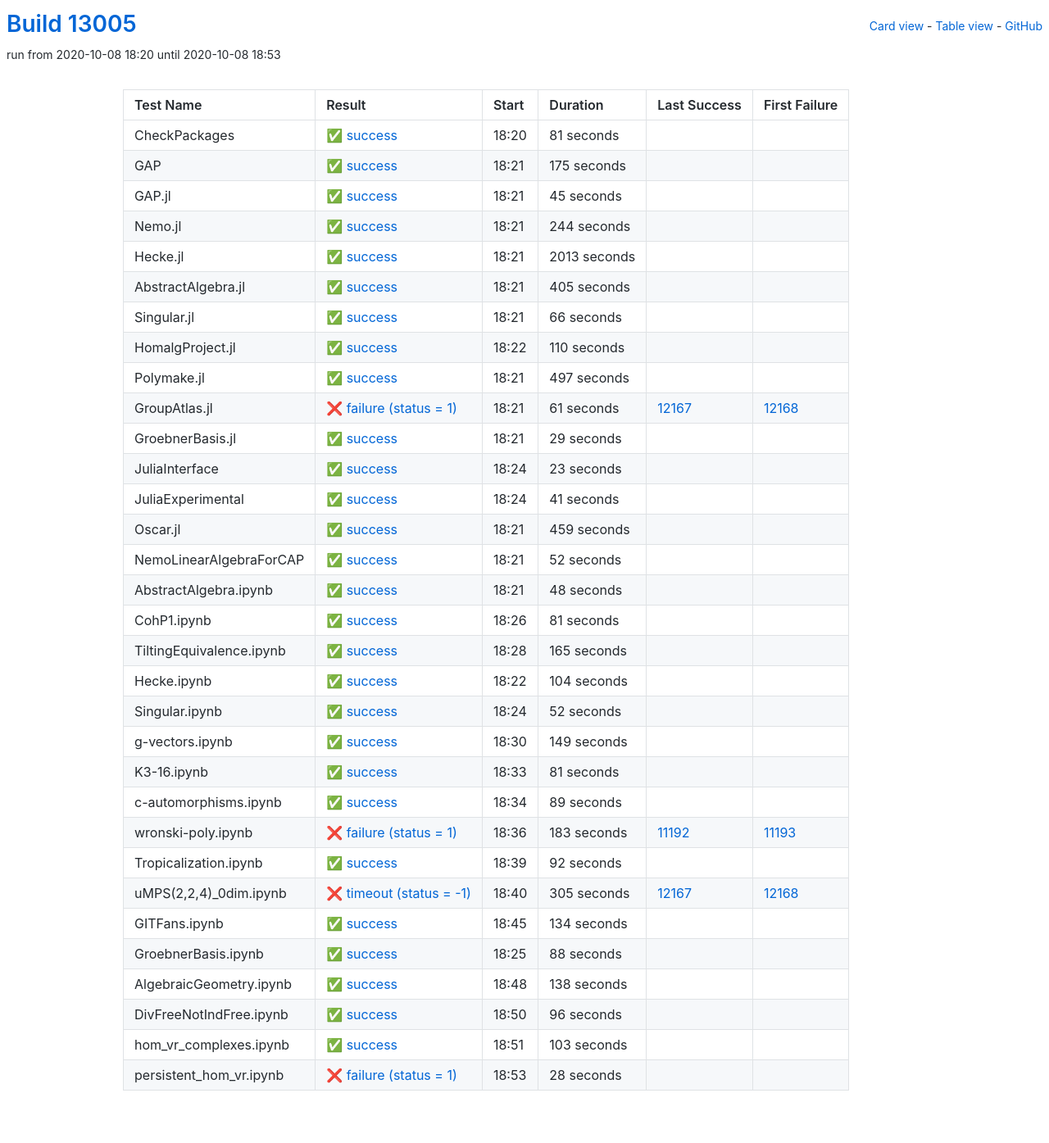
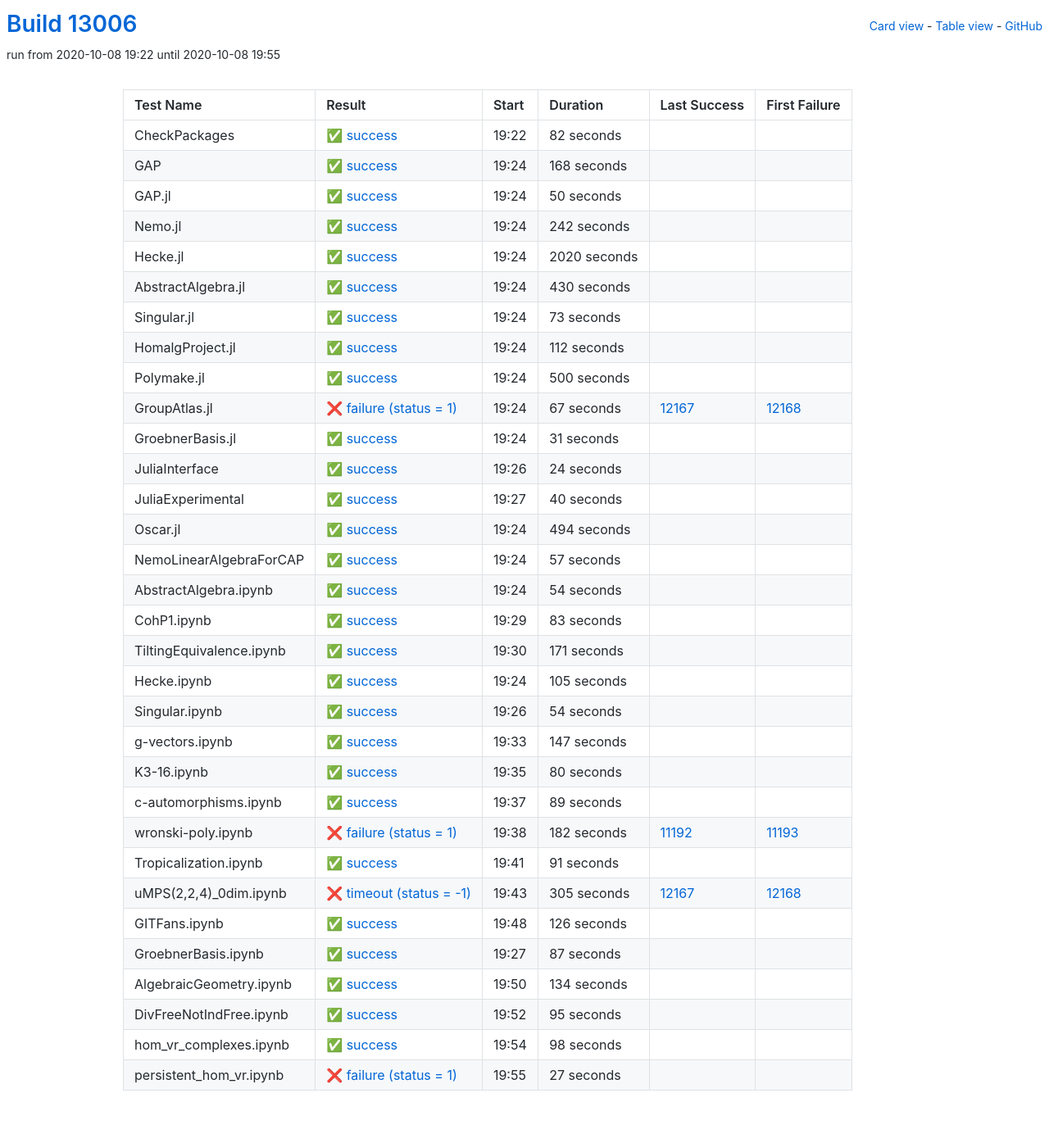
Before and after one commit to oscar-system/oscar-ci-status, a Jekyll site: the page built from table.html, in a window 1280 px wide. Shown: the whole page at 82% size. Built offline with Jekyll 4.4.1, drawn with Linux system fonts in a browser that asks for light colours.

Commit message:
Build #13006

```diff
--- a/_data/ci.yml
+++ b/_data/ci.yml
@@ -1,6 +1,6 @@
 ---
-build: 13005
-build_url: https://oscarci.mathematik.uni-kl.de/job/oscar/13005/
+build: 13006
+build_url: https://oscarci.mathematik.uni-kl.de/job/oscar/13006/
 job: oscar
 organization: oscar-system
 repo: oscar-ci-status
@@ -8,272 +8,272 @@
 tests:
 - name: CheckPackages
   id: checkpackages
-  log: https://oscarci.mathematik.uni-kl.de/job/oscar/13005/artifact/logs/build-13005/CheckPackages.log
-  start: 2020-10-08 18:20
+  log: https://oscarci.mathematik.uni-kl.de/job/oscar/13006/artifact/logs/build-13006/CheckPackages.log
+  start: 2020-10-08 19:22
   success: true
   exitcode: 0
   status: success
-  duration: 81
+  duration: 82
   last_success: false
   last_success_url:
   first_failure: false
   first_failure_url:
 - name: GAP
   id: gap
-  log: https://oscarci.mathematik.uni-kl.de/job/oscar/13005/artifact/logs/build-13005/GAP.log
-  start: 2020-10-08 18:21
+  log: https://oscarci.mathematik.uni-kl.de/job/oscar/13006/artifact/logs/build-13006/GAP.log
+  start: 2020-10-08 19:24
   success: true
   exitcode: 0
   status: success
-  duration: 175
+  duration: 168
   last_success: false
   last_success_url:
   first_failure: false
   first_failure_url:
 - name: GAP.jl
   id: gap-jl
-  log: https://oscarci.mathematik.uni-kl.de/job/oscar/13005/artifact/logs/build-13005/GAP.jl.log
-  start: 2020-10-08 18:21
+  log: https://oscarci.mathematik.uni-kl.de/job/oscar/13006/artifact/logs/build-13006/GAP.jl.log
+  start: 2020-10-08 19:24
   success: true
   exitcode: 0
   status: success
-  duration: 45
+  duration: 50
   last_success: false
   last_success_url:
   first_failure: false
   first_failure_url:
 - name: Nemo.jl
   id: nemo-jl
-  log: https://oscarci.mathematik.uni-kl.de/job/oscar/13005/artifact/logs/build-13005/Nemo.jl.log
-  start: 2020-10-08 18:21
+  log: https://oscarci.mathematik.uni-kl.de/job/oscar/13006/artifact/logs/build-13006/Nemo.jl.log
+  start: 2020-10-08 19:24
   success: true
   exitcode: 0
   status: success
-  duration: 244
+  duration: 242
   last_success: false
   last_success_url:
   first_failure: false
   first_failure_url:
 - name: Hecke.jl
   id: hecke-jl
-  log: https://oscarci.mathematik.uni-kl.de/job/oscar/13005/artifact/logs/build-13005/Hecke.jl.log
-  start: 2020-10-08 18:21
+  log: https://oscarci.mathematik.uni-kl.de/job/oscar/13006/artifact/logs/build-13006/Hecke.jl.log
+  start: 2020-10-08 19:24
   success: true
   exitcode: 0
   status: success
-  duration: 2013
+  duration: 2020
   last_success: false
   last_success_url:
   first_failure: false
   first_failure_url:
 - name: AbstractAlgebra.jl
   id: abstractalgebra-jl
-  log: https://oscarci.mathematik.uni-kl.de/job/oscar/13005/artifact/logs/build-13005/AbstractAlgebra.jl.log
-  start: 2020-10-08 18:21
+  log: https://oscarci.mathematik.uni-kl.de/job/oscar/13006/artifact/logs/build-13006/AbstractAlgebra.jl.log
+  start: 2020-10-08 19:24
   success: true
   exitcode: 0
   status: success
-  duration: 405
+  duration: 430
   last_success: false
   last_success_url:
   first_failure: false
   first_failure_url:
 - name: Singular.jl
   id: singular-jl
-  log: https://oscarci.mathematik.uni-kl.de/job/oscar/13005/artifact/logs/build-13005/Singular.jl.log
-  start: 2020-10-08 18:21
+  log: https://oscarci.mathematik.uni-kl.de/job/oscar/13006/artifact/logs/build-13006/Singular.jl.log
+  start: 2020-10-08 19:24
   success: true
   exitcode: 0
   status: success
-  duration: 66
+  duration: 73
   last_success: false
   last_success_url:
   first_failure: false
   first_failure_url:
 - name: HomalgProject.jl
   id: homalgproject-jl
-  log: https://oscarci.mathematik.uni-kl.de/job/oscar/13005/artifact/logs/build-13005/HomalgProject.jl.log
-  start: 2020-10-08 18:22
+  log: https://oscarci.mathematik.uni-kl.de/job/oscar/13006/artifact/logs/build-13006/HomalgProject.jl.log
+  start: 2020-10-08 19:24
   success: true
   exitcode: 0
   status: success
-  duration: 110
+  duration: 112
   last_success: false
   last_success_url:
   first_failure: false
   first_failure_url:
 - name: Polymake.jl
   id: polymake-jl
-  log: https://oscarci.mathematik.uni-kl.de/job/oscar/13005/artifact/logs/build-13005/Polymake.jl.log
-  start: 2020-10-08 18:21
+  log: https://oscarci.mathematik.uni-kl.de/job/oscar/13006/artifact/logs/build-13006/Polymake.jl.log
+  start: 2020-10-08 19:24
   success: true
   exitcode: 0
   status: success
-  duration: 497
+  duration: 500
   last_success: false
   last_success_url:
   first_failure: false
   first_failure_url:
 - name: GroupAtlas.jl
   id: groupatlas-jl
-  log: https://oscarci.mathematik.uni-kl.de/job/oscar/13005/artifact/logs/build-13005/GroupAtlas.jl.log
-  start: 2020-10-08 18:21
+  log: https://oscarci.mathematik.uni-kl.de/job/oscar/13006/artifact/logs/build-13006/GroupAtlas.jl.log
+  start: 2020-10-08 19:24
   success: false
   exitcode: 1
   status: failure
-  duration: 61
+  duration: 67
   last_success: 12167
   last_success_url: https://oscarci.mathematik.uni-kl.de/job/oscar/12167/
   first_failure: 12168
   first_failure_url: https://oscarci.mathematik.uni-kl.de/job/oscar/12168/
 - name: GroebnerBasis.jl
   id: groebnerbasis-jl
-  log: https://oscarci.mathematik.uni-kl.de/job/oscar/13005/artifact/logs/build-13005/GroebnerBasis.jl.log
-  start: 2020-10-08 18:21
+  log: https://oscarci.mathematik.uni-kl.de/job/oscar/13006/artifact/logs/build-13006/GroebnerBasis.jl.log
+  start: 2020-10-08 19:24
   success: true
   exitcode: 0
   status: success
-  duration: 29
+  duration: 31
   last_success: false
   last_success_url:
   first_failure: false
   first_failure_url:
 - name: JuliaInterface
   id: juliainterface
-  log: https://oscarci.mathematik.uni-kl.de/job/oscar/13005/artifact/logs/build-13005/JuliaInterface.log
-  start: 2020-10-08 18:24
+  log: https://oscarci.mathematik.uni-kl.de/job/oscar/13006/artifact/logs/build-13006/JuliaInterface.log
+  start: 2020-10-08 19:26
   success: true
   exitcode: 0
   status: success
-  duration: 23
+  duration: 24
   last_success: false
   last_success_url:
   first_failure: false
   first_failure_url:
 - name: JuliaExperimental
   id: juliaexperimental
-  log: https://oscarci.mathematik.uni-kl.de/job/oscar/13005/artifact/logs/build-13005/JuliaExperimental.log
-  start: 2020-10-08 18:24
+  log: https://oscarci.mathematik.uni-kl.de/job/oscar/13006/artifact/logs/build-13006/JuliaExperimental.log
+  start: 2020-10-08 19:27
   success: true
   exitcode: 0
   status: success
-  duration: 41
+  duration: 40
   last_success: false
   last_success_url:
   first_failure: false
   first_failure_url:
 - name: Oscar.jl
   id: oscar-jl
-  log: https://oscarci.mathematik.uni-kl.de/job/oscar/13005/artifact/logs/build-13005/Oscar.jl.log
-  start: 2020-10-08 18:21
+  log: https://oscarci.mathematik.uni-kl.de/job/oscar/13006/artifact/logs/build-13006/Oscar.jl.log
+  start: 2020-10-08 19:24
   success: true
   exitcode: 0
   status: success
-  duration: 459
+  duration: 494
   last_success: false
   last_success_url:
   first_failure: false
   first_failure_url:
 - name: NemoLinearAlgebraForCAP
   id: nemolinearalgebraforcap
-  log: https://oscarci.mathematik.uni-kl.de/job/oscar/13005/artifact/logs/build-13005/NemoLinearAlgebraForCAP.log
-  start: 2020-10-08 18:21
+  log: https://oscarci.mathematik.uni-kl.de/job/oscar/13006/artifact/logs/build-13006/NemoLinearAlgebraForCAP.log
+  start: 2020-10-08 19:24
   success: true
   exitcode: 0
   status: success
-  duration: 52
+  duration: 57
   last_success: false
   last_success_url:
   first_failure: false
   first_failure_url:
 - name: AbstractAlgebra.ipynb
   id: abstractalgebra-ipynb
-  log: https://oscarci.mathematik.uni-kl.de/job/oscar/13005/artifact/logs/build-13005/AbstractAlgebra.ipynb.log
-  start: 2020-10-08 18:21
+  log: https://oscarci.mathematik.uni-kl.de/job/oscar/13006/artifact/logs/build-13006/AbstractAlgebra.ipynb.log
+  start: 2020-10-08 19:24
   success: true
   exitcode: 0
   status: success
-  duration: 48
+  duration: 54
   last_success: false
   last_success_url:
   first_failure: false
   first_failure_url:
 - name: CohP1.ipynb
   id: cohp1-ipynb
-  log: https://oscarci.mathematik.uni-kl.de/job/oscar/13005/artifact/logs/build-13005/CohP1.ipynb.log
-  start: 2020-10-08 18:26
+  log: https://oscarci.mathematik.uni-kl.de/job/oscar/13006/artifact/logs/build-13006/CohP1.ipynb.log
+  start: 2020-10-08 19:29
   success: true
   exitcode: 0
   status: success
-  duration: 81
+  duration: 83
   last_success: false
   last_success_url:
   first_failure: false
   first_failure_url:
 - name: TiltingEquivalence.ipynb
   id: tiltingequivalence-ipynb
-  log: https://oscarci.mathematik.uni-kl.de/job/oscar/13005/artifact/logs/build-13005/TiltingEquivalence.ipynb.log
-  start: 2020-10-08 18:28
+  log: https://oscarci.mathematik.uni-kl.de/job/oscar/13006/artifact/logs/build-13006/TiltingEquivalence.ipynb.log
+  start: 2020-10-08 19:30
   success: true
   exitcode: 0
   status: success
-  duration: 165
+  duration: 171
   last_success: false
   last_success_url:
   first_failure: false
   first_failure_url:
 - name: Hecke.ipynb
   id: hecke-ipynb
-  log: https://oscarci.mathematik.uni-kl.de/job/oscar/13005/artifact/logs/build-13005/Hecke.ipynb.log
-  start: 2020-10-08 18:22
+  log: https://oscarci.mathematik.uni-kl.de/job/oscar/13006/artifact/logs/build-13006/Hecke.ipynb.log
+  start: 2020-10-08 19:24
   success: true
   exitcode: 0
   status: success
-  duration: 104
+  duration: 105
   last_success: false
   last_success_url:
   first_failure: false
   first_failure_url:
 - name: Singular.ipynb
   id: singular-ipynb
-  log: https://oscarci.mathematik.uni-kl.de/job/oscar/13005/artifact/logs/build-13005/Singular.ipynb.log
-  start: 2020-10-08 18:24
+  log: https://oscarci.mathematik.uni-kl.de/job/oscar/13006/artifact/logs/build-13006/Singular.ipynb.log
+  start: 2020-10-08 19:26
   success: true
   exitcode: 0
   status: success
-  duration: 52
+  duration: 54
   last_success: false
   last_success_url:
   first_failure: false
   first_failure_url:
 - name: g-vectors.ipynb
   id: g-vectors-ipynb
-  log: https://oscarci.mathematik.uni-kl.de/job/oscar/13005/artifact/logs/build-13005/g-vectors.ipynb.log
-  start: 2020-10-08 18:30
+  log: https://oscarci.mathematik.uni-kl.de/job/oscar/13006/artifact/logs/build-13006/g-vectors.ipynb.log
+  start: 2020-10-08 19:33
   success: true
   exitcode: 0
   status: success
-  duration: 149
+  duration: 147
   last_success: false
   last_success_url:
   first_failure: false
   first_failure_url:
 - name: K3-16.ipynb
   id: k3-16-ipynb
-  log: https://oscarci.mathematik.uni-kl.de/job/oscar/13005/artifact/logs/build-13005/K3-16.ipynb.log
-  start: 2020-10-08 18:33
+  log: https://oscarci.mathematik.uni-kl.de/job/oscar/13006/artifact/logs/build-13006/K3-16.ipynb.log
+  start: 2020-10-08 19:35
   success: true
   exitcode: 0
   status: success
-  duration: 81
+  duration: 80
   last_success: false
   last_success_url:
   first_failure: false
   first_failure_url:
 - name: c-automorphisms.ipynb
   id: c-automorphisms-ipynb
-  log: https://oscarci.mathematik.uni-kl.de/job/oscar/13005/artifact/logs/build-13005/c-automorphisms.ipynb.log
-  start: 2020-10-08 18:34
+  log: https://oscarci.mathematik.uni-kl.de/job/oscar/13006/artifact/logs/build-13006/c-automorphisms.ipynb.log
+  start: 2020-10-08 19:37
   success: true
   exitcode: 0
   status: success
@@ -284,32 +284,32 @@
   first_failure_url:
 - name: wronski-poly.ipynb
   id: wronski-poly-ipynb
-  log: https://oscarci.mathematik.uni-kl.de/job/oscar/13005/artifact/logs/build-13005/wronski-poly.ipynb.log
-  start: 2020-10-08 18:36
+  log: https://oscarci.mathematik.uni-kl.de/job/oscar/13006/artifact/logs/build-13006/wronski-poly.ipynb.log
+  start: 2020-10-08 19:38
   success: false
   exitcode: 1
   status: failure
-  duration: 183
+  duration: 182
   last_success: 11192
   last_success_url: https://oscarci.mathematik.uni-kl.de/job/oscar/11192/
   first_failure: 11193
   first_failure_url: https://oscarci.mathematik.uni-kl.de/job/oscar/11193/
 - name: Tropicalization.ipynb
   id: tropicalization-ipynb
-  log: https://oscarci.mathematik.uni-kl.de/job/oscar/13005/artifact/logs/build-13005/Tropicalization.ipynb.log
-  start: 2020-10-08 18:39
+  log: https://oscarci.mathematik.uni-kl.de/job/oscar/13006/artifact/logs/build-13006/Tropicalization.ipynb.log
+  start: 2020-10-08 19:41
   success: true
   exitcode: 0
   status: success
-  duration: 92
+  duration: 91
   last_success: false
   last_success_url:
   first_failure: false
   first_failure_url:
 - name: uMPS(2,2,4)_0dim.ipynb
   id: umps-2-2-4-0dim-ipynb
-  log: https://oscarci.mathematik.uni-kl.de/job/oscar/13005/artifact/logs/build-13005/uMPS-2-2-4-_0dim.ipynb.log
-  start: 2020-10-08 18:40
+  log: https://oscarci.mathematik.uni-kl.de/job/oscar/13006/artifact/logs/build-13006/uMPS-2-2-4-_0dim.ipynb.log
+  start: 2020-10-08 19:43
   success: false
   exitcode: -1
   status: timeout
@@ -320,8 +320,32 @@
   first_failure_url: https://oscarci.mathematik.uni-kl.de/job/oscar/12168/
 - name: GITFans.ipynb
   id: gitfans-ipynb
-  log: https://oscarci.mathematik.uni-kl.de/job/oscar/13005/artifact/logs/build-13005/GITFans.ipynb.log
-  start: 2020-10-08 18:45
+  log: https://oscarci.mathematik.uni-kl.de/job/oscar/13006/artifact/logs/build-13006/GITFans.ipynb.log
+  start: 2020-10-08 19:48
+  success: true
+  exitcode: 0
+  status: success
+  duration: 126
+  last_success: false
+  last_success_url:
+  first_failure: false
+  first_failure_url:
+- name: GroebnerBasis.ipynb
+  id: groebnerbasis-ipynb
+  log: https://oscarci.mathematik.uni-kl.de/job/oscar/13006/artifact/logs/build-13006/GroebnerBasis.ipynb.log
+  start: 2020-10-08 19:27
+  success: true
+  exitcode: 0
+  status: success
+  duration: 87
+  last_success: false
+  last_success_url:
+  first_failure: false
+  first_failure_url:
+- name: AlgebraicGeometry.ipynb
+  id: algebraicgeometry-ipynb
+  log: https://oscarci.mathematik.uni-kl.de/job/oscar/13006/artifact/logs/build-13006/AlgebraicGeometry.ipynb.log
+  start: 2020-10-08 19:50
   success: true
   exitcode: 0
   status: success
@@ -330,62 +354,38 @@
   last_success_url:
   first_failure: false
   first_failure_url:
-- name: GroebnerBasis.ipynb
-  id: groebnerbasis-ipynb
-  log: https://oscarci.mathematik.uni-kl.de/job/oscar/13005/artifact/logs/build-13005/GroebnerBasis.ipynb.log
-  start: 2020-10-08 18:25
+- name: DivFreeNotIndFree.ipynb
+  id: divfreenotindfree-ipynb
+  log: https://oscarci.mathematik.uni-kl.de/job/oscar/13006/artifact/logs/build-13006/DivFreeNotIndFree.ipynb.log
+  start: 2020-10-08 19:52
   success: true
   exitcode: 0
   status: success
-  duration: 88
-  last_success: false
-  last_success_url:
-  first_failure: false
-  first_failure_url:
-- name: AlgebraicGeometry.ipynb
-  id: algebraicgeometry-ipynb
-  log: https://oscarci.mathematik.uni-kl.de/job/oscar/13005/artifact/logs/build-13005/AlgebraicGeometry.ipynb.log
-  start: 2020-10-08 18:48
-  success: true
-  exitcode: 0
-  status: success
-  duration: 138
-  last_success: false
-  last_success_url:
-  first_failure: false
-  first_failure_url:
-- name: DivFreeNotIndFree.ipynb
-  id: divfreenotindfree-ipynb
-  log: https://oscarci.mathematik.uni-kl.de/job/oscar/13005/artifact/logs/build-13005/DivFreeNotIndFree.ipynb.log
-  start: 2020-10-08 18:50
-  success: true
-  exitcode: 0
-  status: success
-  duration: 96
+  duration: 95
   last_success: false
   last_success_url:
   first_failure: false
   first_failure_url:
 - name: hom_vr_complexes.ipynb
   id: hom-vr-complexes-ipynb
-  log: https://oscarci.mathematik.uni-kl.de/job/oscar/13005/artifact/logs/build-13005/hom_vr_complexes.ipynb.log
-  start: 2020-10-08 18:51
+  log: https://oscarci.mathematik.uni-kl.de/job/oscar/13006/artifact/logs/build-13006/hom_vr_complexes.ipynb.log
+  start: 2020-10-08 19:54
   success: true
   exitcode: 0
   status: success
-  duration: 103
+  duration: 98
   last_success: false
   last_success_url:
   first_failure: false
   first_failure_url:
 - name: persistent_hom_vr.ipynb
   id: persistent-hom-vr-ipynb
-  log: https://oscarci.mathematik.uni-kl.de/job/oscar/13005/artifact/logs/build-13005/persistent_hom_vr.ipynb.log
-  start: 2020-10-08 18:53
+  log: https://oscarci.mathematik.uni-kl.de/job/oscar/13006/artifact/logs/build-13006/persistent_hom_vr.ipynb.log
+  start: 2020-10-08 19:55
   success: false
   exitcode: 1
   status: failure
-  duration: 28
+  duration: 27
   last_success: false
   last_success_url:
   first_failure: false
```
Also changed, not shown: README.md.
